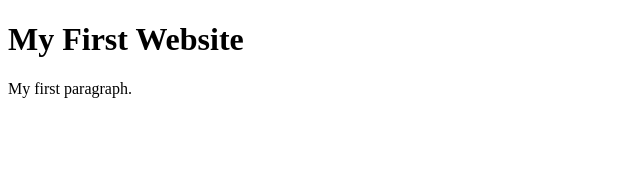
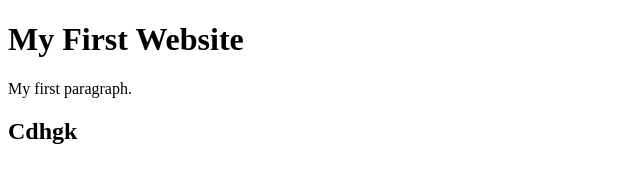
Before and after one commit to omarcea343/codersrank-template-xxqykj, a website: page index.html in a window 1280 px wide. Shown: the whole page, without its empty margins (0-640 px from the left). Drawn offline with Linux system fonts and the light colour scheme.

Commit message:
1 file modified

```diff
--- a/index.html
+++ b/index.html
@@ -7,6 +7,6 @@
 
     <h1>My First Website</h1>
     <p>My first paragraph.</p>
-
+    <h2>Cdhgk</h2>
   </body>
 </html>
```
